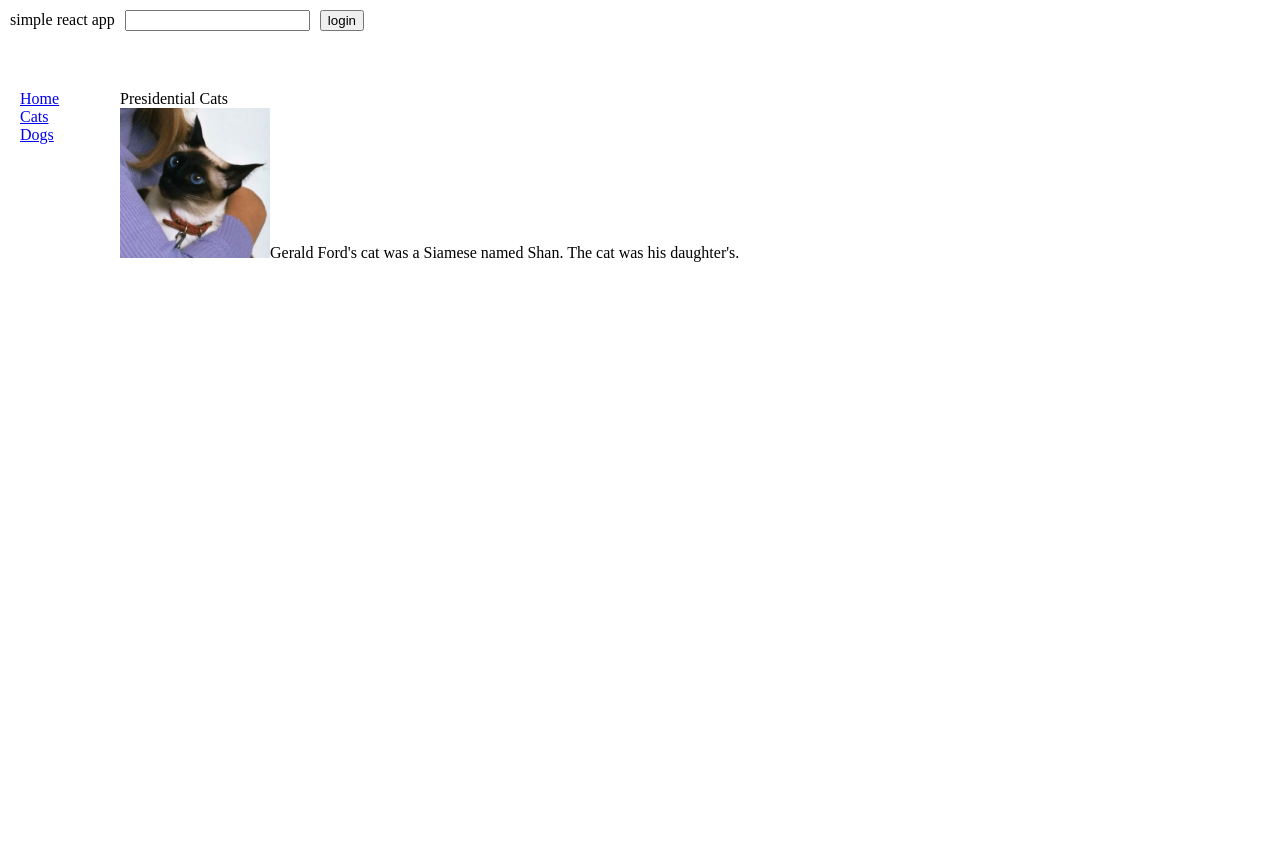
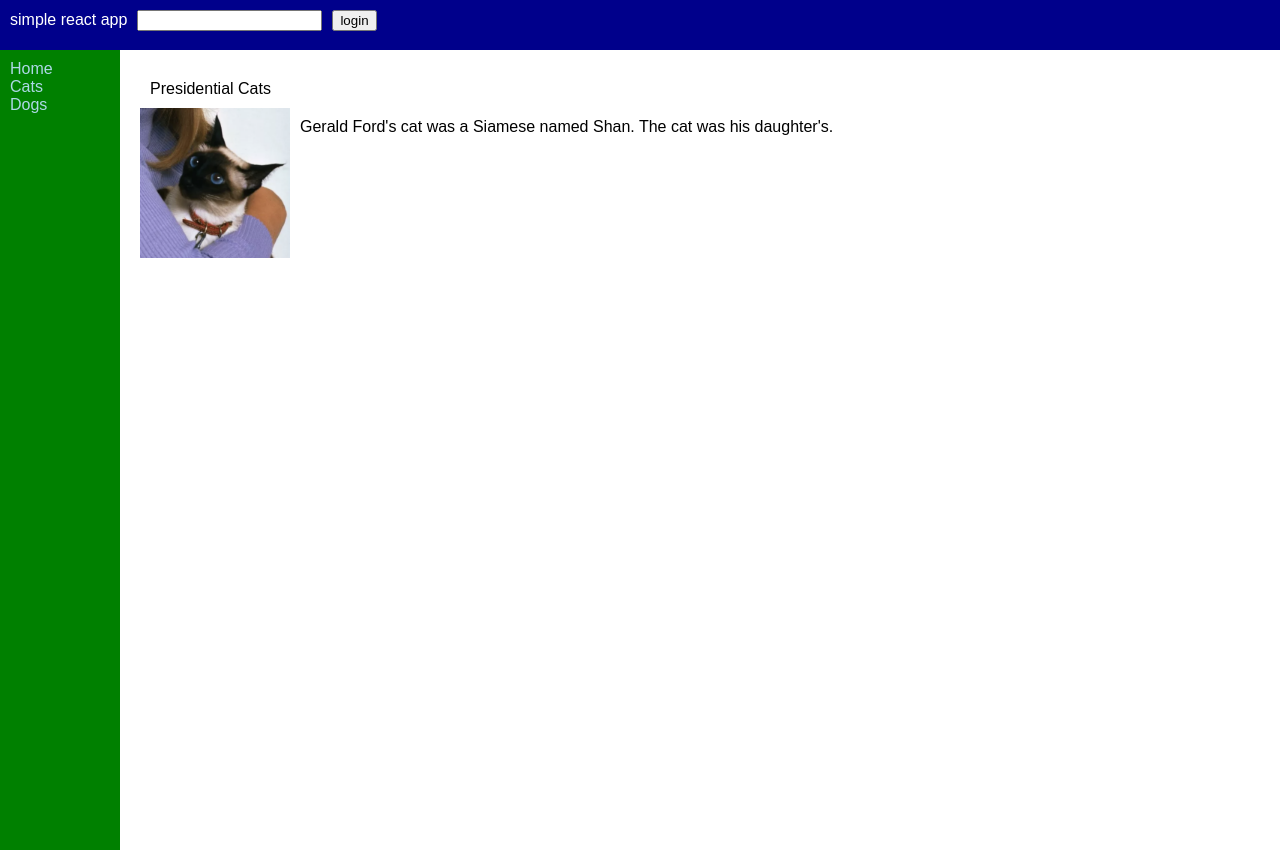
Before and after one commit to bbenedict/simple-react, a React app: page /cats in a window 1280 px wide. Before the commit the page ends 800 px from the top, so only its background shows below. Built offline with nearby package versions, Linux system fonts and the light colour scheme.

Commit message:
colors and layout

```diff
--- a/src/App.js
+++ b/src/App.js
@@ -5,7 +5,7 @@ import Content from "./Content";
 
 export default function App() {
   return (
-    <div>
+    <div style={{ height: "100%", fontFamily: "sans-serif" }}>
       <Header />
       <Content />
     </div>
--- a/src/Cats.js
+++ b/src/Cats.js
@@ -4,10 +4,16 @@ import cat_1 from "./images/cat_1.png";
 export default function Cats() {
   return (
     <div>
-      Presidential Cats
-      <div>
-        <img src={cat_1} style={{ height: "150px" }}/>
-        Gerald Ford's cat was a Siamese named Shan.  The cat was his daughter's.
+      <div style={{ margin: "10px" }}>
+        Presidential Cats
+      </div>
+      <div style={{ display: "flex" }}>
+        <div style={{ marginRight: "10px" }}>
+          <img src={cat_1} style={{ height: "150px" }}/>
+        </div>
+        <div style={{ paddingTop: "10px" }}>
+          Gerald Ford's cat was a Siamese named Shan.  The cat was his daughter's.
+        </div>
       </div>
     </div>
   );
--- a/src/Content.js
+++ b/src/Content.js
@@ -13,13 +13,20 @@ import Dogs from "./Dogs";
 export default function Content() {
   return (
     <Router>
-      <div style={{display: "flex", padding: "20px"}}>
-        <div style={{display: "flex", flexDirection: "column", width: "100px" }}>
-          <Link to="/">Home</Link>
-          <Link to="/cats">Cats</Link>
-          <Link to="/dogs">Dogs</Link>
+      <div style={{display: "flex", height: "100%" }}>
+        <div
+          style={{
+            display: "flex",
+            flexDirection: "column",
+            width: "100px",
+            padding: "10px",
+            backgroundColor: "green"
+          }}>
+          <Link to="/" style={{ color: "lightblue", textDecoration: "none" }}>Home</Link>
+          <Link to="/cats" style={{ color: "lightblue", textDecoration: "none" }}>Cats</Link>
+          <Link to="/dogs" style={{ color: "lightblue", textDecoration: "none" }}>Dogs</Link>
         </div>
-        <div>
+        <div style={{ padding: "20px" }}>
           <Switch>
             <Route path="/cats">
               <Cats />
--- a/src/Dogs.js
+++ b/src/Dogs.js
@@ -4,10 +4,16 @@ import dog_1 from "./images/dog_1.png";
 export default function Dogs() {
   return (
     <div>
-      Presidential Dogs
-      <div>
-        <img src={dog_1} style={{ height: "150px" }}/>
+      <div style={{ margin: "10px" }}>
+        Presidential Dogs
+      </div>
+      <div style={{ display: "flex" }}>
+        <div style={{ marginRight: "10px" }}>
+          <img src={dog_1} style={{ height: "150px" }}/>
+        </div>
+        <div style={{ paddingTop: "10px" }}>
         George W. Bush's dog was a Scottish Terrier named Miss Beazley.  She was a gift to his wife Laura.
+        </div>
       </div>
     </div>
   );
--- a/src/Header.js
+++ b/src/Header.js
@@ -15,7 +15,14 @@ export default function Header() {
   };
 
   return (
-    <div style={{ padding: "10px", height: "50px" }}>
+    <div
+      style={{
+        padding: "10px",
+        height: "30px",
+        color: "white",
+        backgroundColor: "darkblue"
+      }}
+    >
       simple react app
       { isAuthenticated
         && (
--- a/src/Home.js
+++ b/src/Home.js
@@ -3,7 +3,7 @@ import React from "react";
 export default function Home() {
   return (
     <div>
-      Home
+      Welcome back!
     </div>
   );
 };
```
